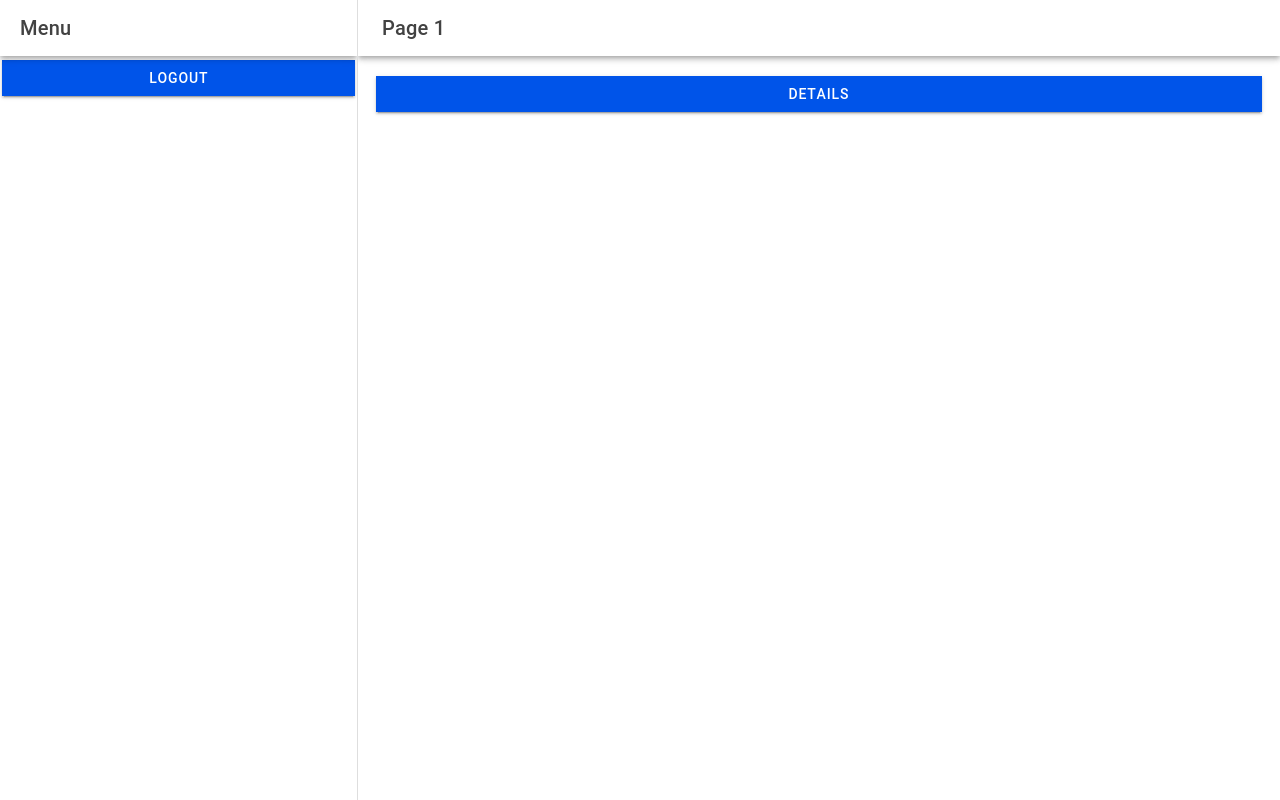
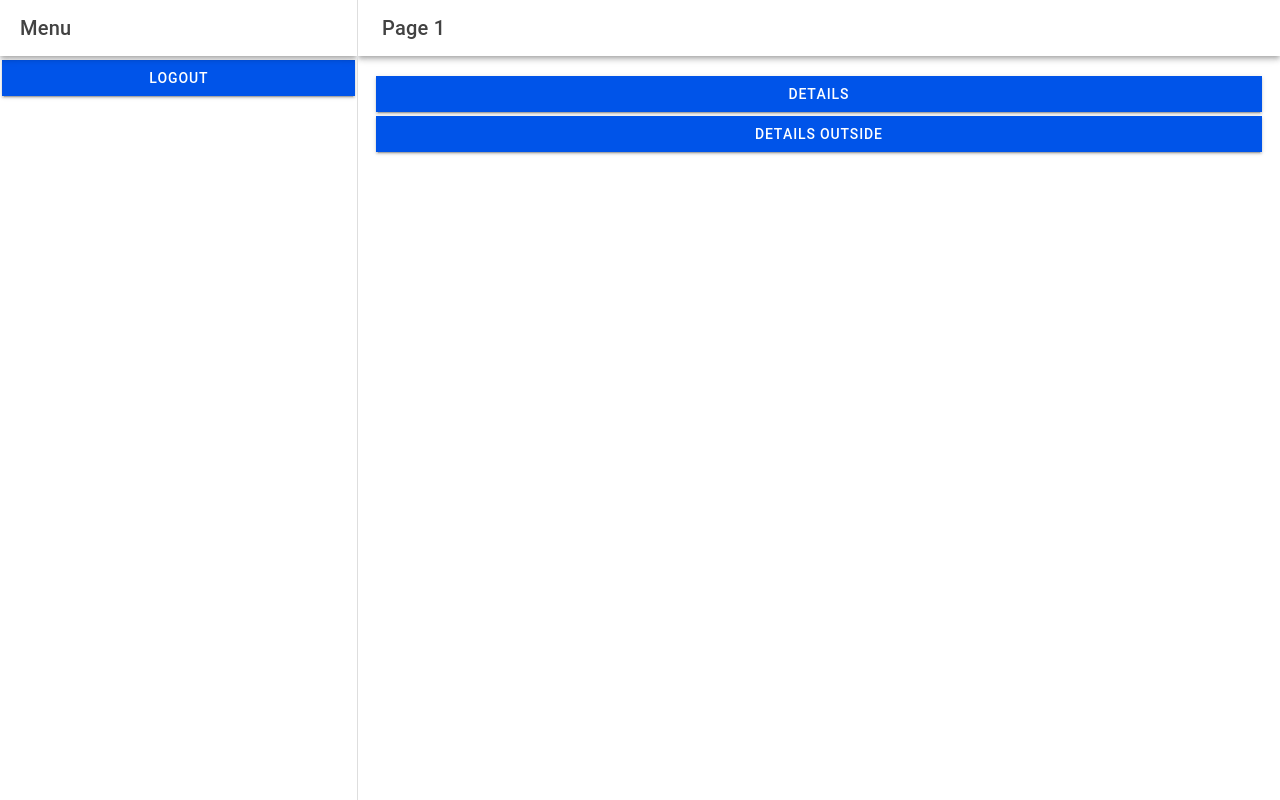
Before and after one commit to hexedhorizon/ionic-app-template, a React (Vite) app: page /app/page1 in a window 1280 px wide. Built offline with nearby package versions, Linux system fonts and the light colour scheme.

Commit message:
Added details outside

```diff
--- a/src/App.tsx
+++ b/src/App.tsx
@@ -34,6 +34,7 @@ import '@ionic/react/css/palettes/dark.system.css';
 import './theme/variables.css';
 import Login from './pages/Login';
 import Menu from './pages/Menu';
+import Details from './pages/Details';
 
 setupIonicReact();
 
@@ -50,6 +51,7 @@ const App: React.FC = () => (
 
         <Route exact path="/" component={Login} />
         <Route path="/app" component={Menu} />
+        <Route exact path="/detailsOutside" component={Details} />
 
       </IonRouterOutlet>
     </IonReactRouter>
--- a/src/pages/Page1.tsx
+++ b/src/pages/Page1.tsx
@@ -22,6 +22,9 @@ const Page1: React.FC = () => {
         <IonButton routerLink="/app/page1/details" expand="full">
           Details
         </IonButton>
+        <IonButton routerLink="/detailsoutside" expand="full">
+          Details Outside
+        </IonButton>
 
       </IonContent>
     </IonPage>
```
